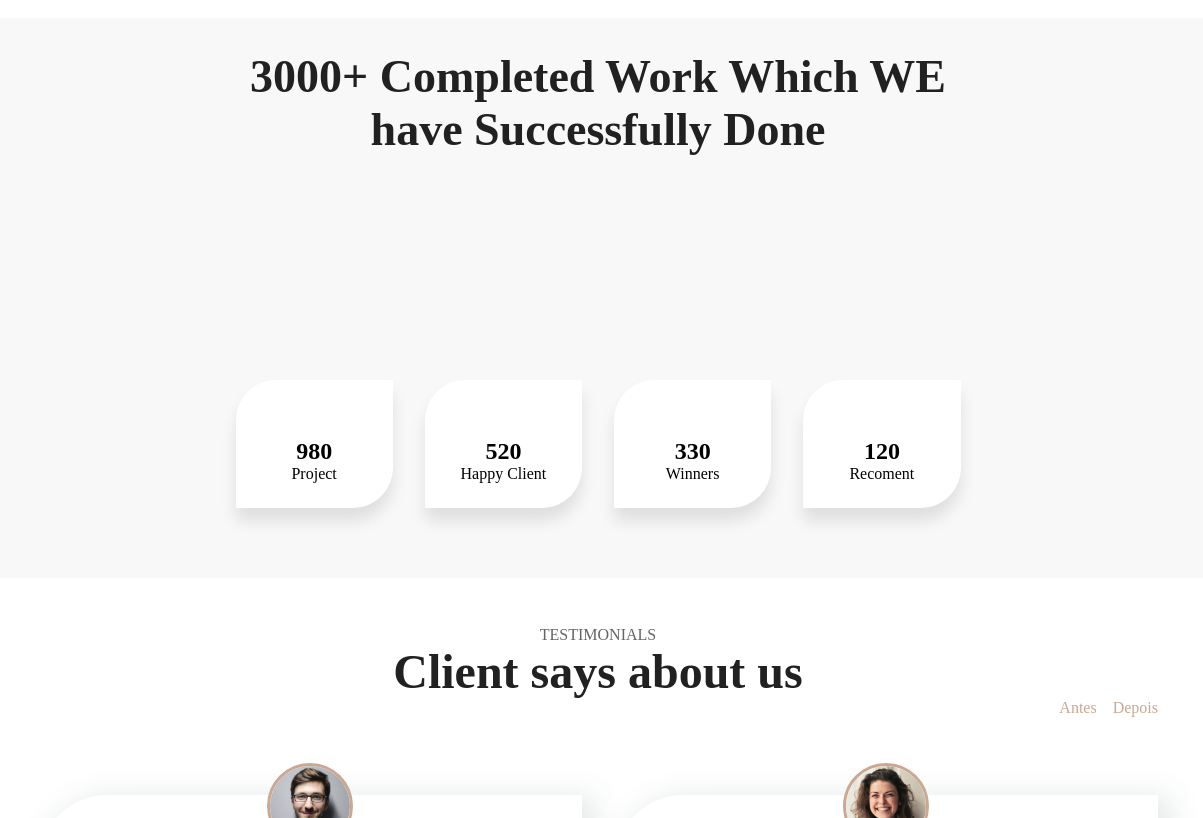
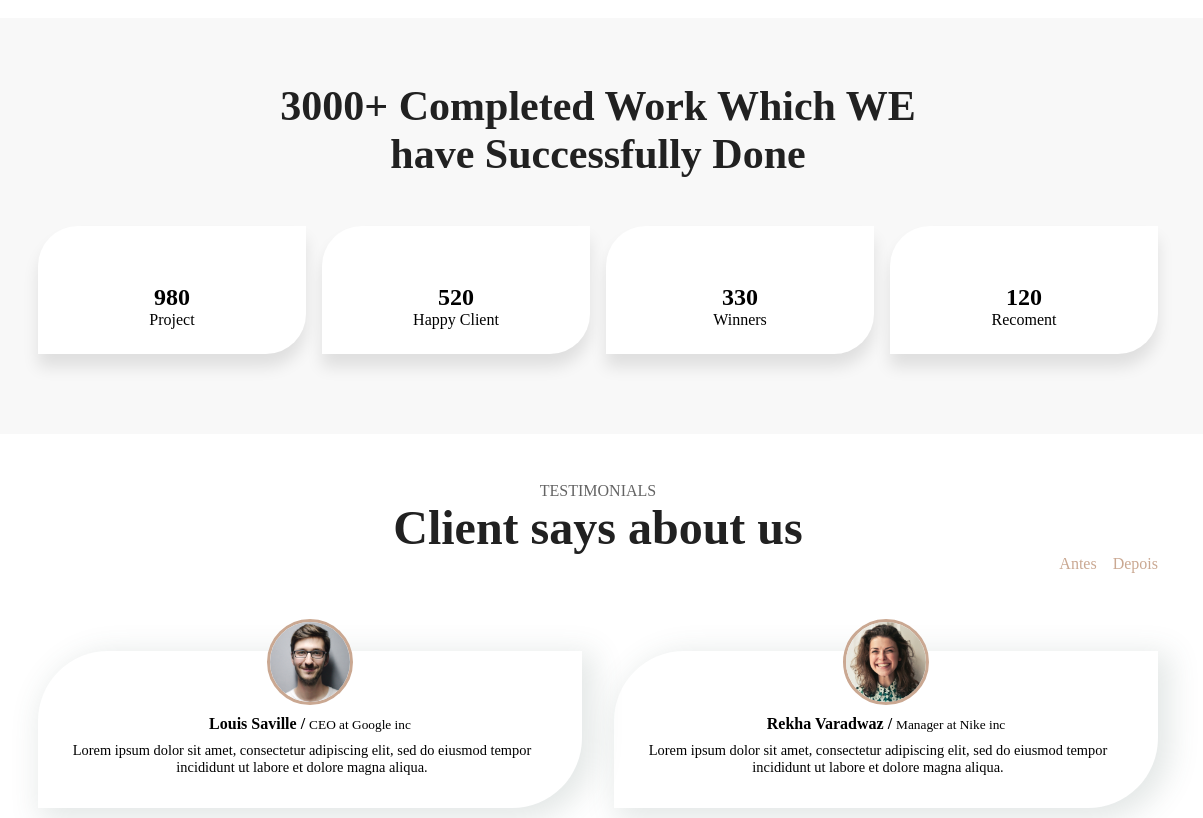
Before and after one commit to PedroMakengo/decbase, a plain HTML site: page index.html in a window 1536 px wide. Shown: the part 2584-3402 px from the top of the page, without its empty margins (170-1373 px from the left). Drawn offline with Linux system fonts and the light colour scheme.

Commit message:
Terminando a primeira fase

```diff
--- a/assets/styles/decbase.css
+++ b/assets/styles/decbase.css
@@ -551,29 +551,36 @@ footer .footer p {
     margin-top: -2rem !important;
   }
 
-  /*  */
-
   .section-completed {
-    display: flex;
+    padding: 2rem 0;
+    height: auto;
   }
 
-  .section-completed .title h1 {
-    font-size: 46px;
-    text-align: center;
+  .section-completed .title {
+    font-size: 28px;
+    width: 700px;
 
-    width: 725px;
+    margin: 0 auto;
   }
+
   .section-completed .cards {
     display: flex;
     flex-wrap: nowrap !important;
-    flex-direction: row;
+    margin-top: 2rem !important;
+
+    padding-bottom: 3rem;
   }
 
-  .section-completed .cards div + div {
-    margin-left: 2rem;
+  .section-completed .cards .card-completed {
+    width: 25%;
+  }
+
+  .card-completed + .card-completed {
+    margin-left: 1rem;
   }
 
   /* SECTION CLIENTS */
+
   .section-clients .clients-item {
     flex-direction: row;
   }
@@ -590,6 +597,10 @@ footer .footer p {
     margin-left: 2rem;
   }
 
+  footer {
+    height: 40vh;
+  }
+
   footer .items-footer {
     display: flex;
     flex-direction: row;
@@ -602,4 +613,9 @@ footer .footer p {
   footer .items-footer .item-footer h2 {
     margin-bottom: 2rem;
   }
+
+  .footer {
+    /* padding-bottom: 0 !important; */
+    clear: both;
+  }
 }
--- a/index.html
+++ b/index.html
@@ -137,19 +137,19 @@
             <h1>3000+ Completed Work Which WE have Successfully Done</h1>
           </div>
           <div class="cards">
-            <div>
+            <div class="card-completed">
               <h1>980</h1>
               <span>Project</span>
             </div>
-            <div>
+            <div class="card-completed">
               <h1>520</h1>
               <span>Happy Client</span>
             </div>
-            <div>
+            <div class="card-completed">
               <h1>330</h1>
               <span>Winners</span>
             </div>
-            <div>
+            <div class="card-completed">
               <h1>120</h1>
               <span>Recoment</span>
             </div>
```
